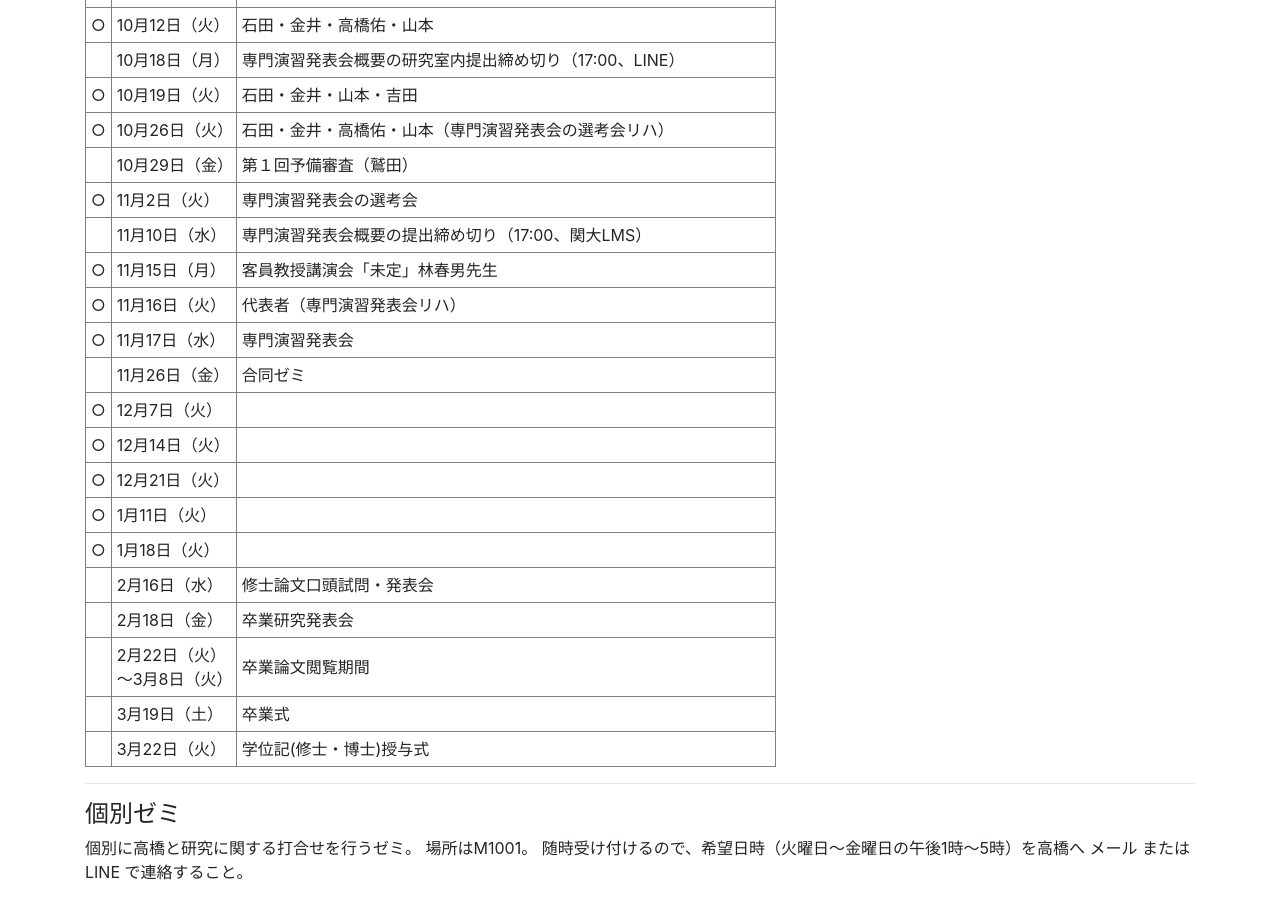
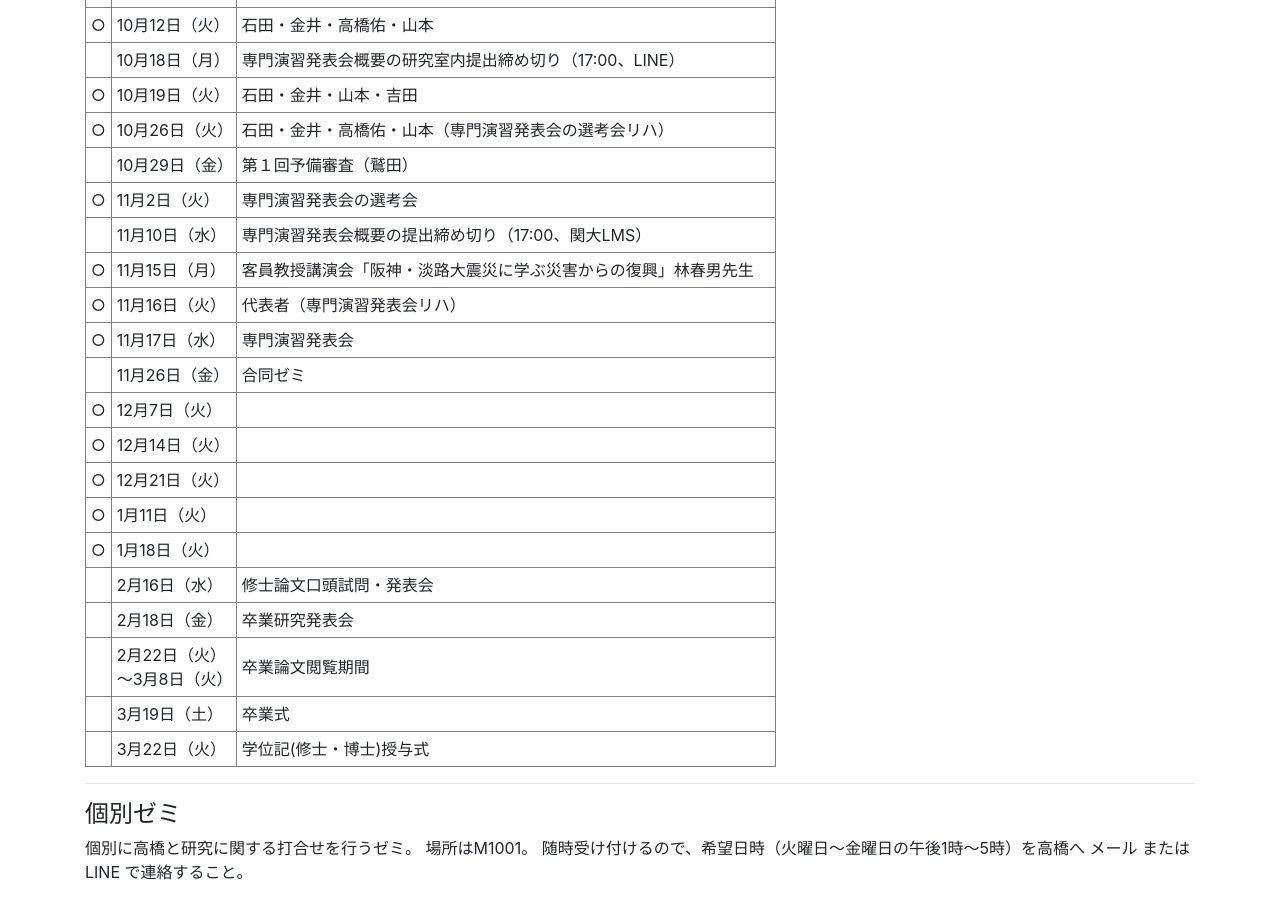
Before and after one commit to tkhslab/tkhslab.github.io, a Jekyll site: the page built from forstudents.md, in a window 1280 px wide and 900 px high, scrolled down 3258 px. Built offline with Jekyll 4.4.1, drawn with Linux system fonts in a browser that asks for light colours; nearby versions of some CDN libraries.

Commit message:
add Prof. Hayashi lecture

```diff
--- a/forstudents.md
+++ b/forstudents.md
@@ -204,7 +204,7 @@ title: For students
 <td></td><td>11月10日（水）</td><td>専門演習発表会概要の提出締め切り（17:00、関大LMS）</td>
 </tr>
 <tr>
-<td>○</td><td>11月15日（月）</td><td>客員教授講演会「未定」林春男先生</td>
+<td>○</td><td>11月15日（月）</td><td>客員教授講演会「阪神・淡路大震災に学ぶ災害からの復興」林春男先生</td>
 </tr>
 <tr>
 <td>○</td><td>11月16日（火）</td><td>代表者（専門演習発表会リハ）</td>
```
